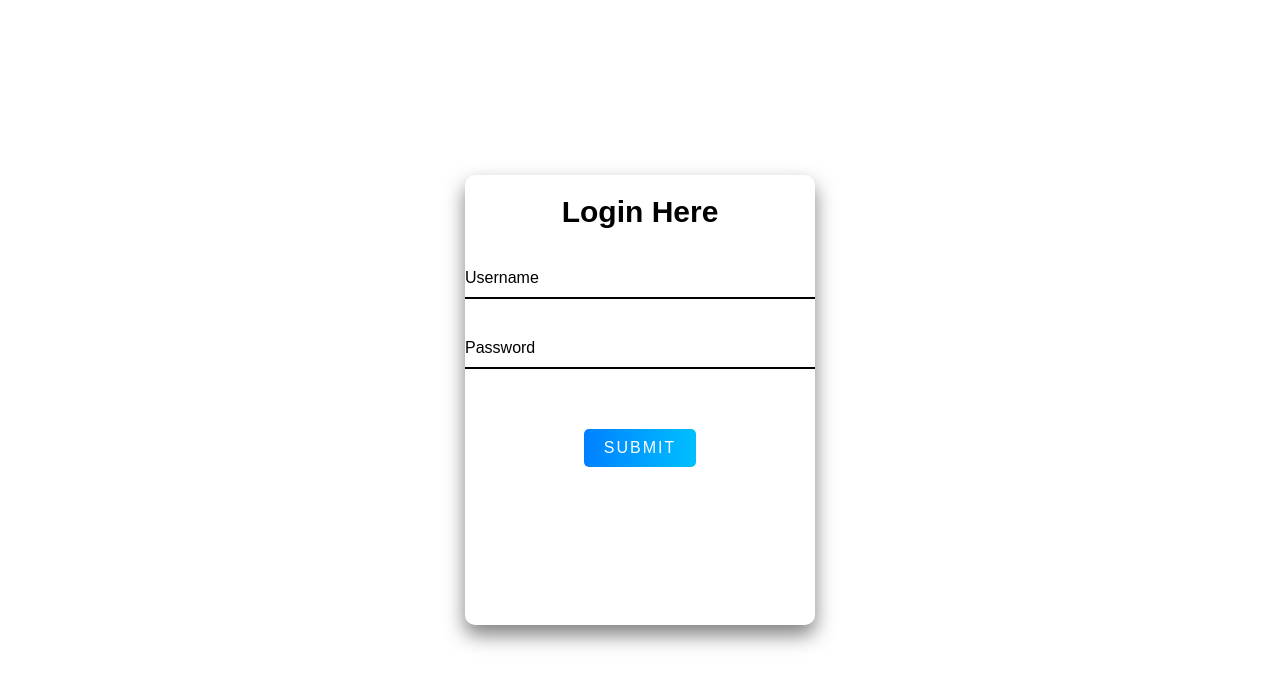
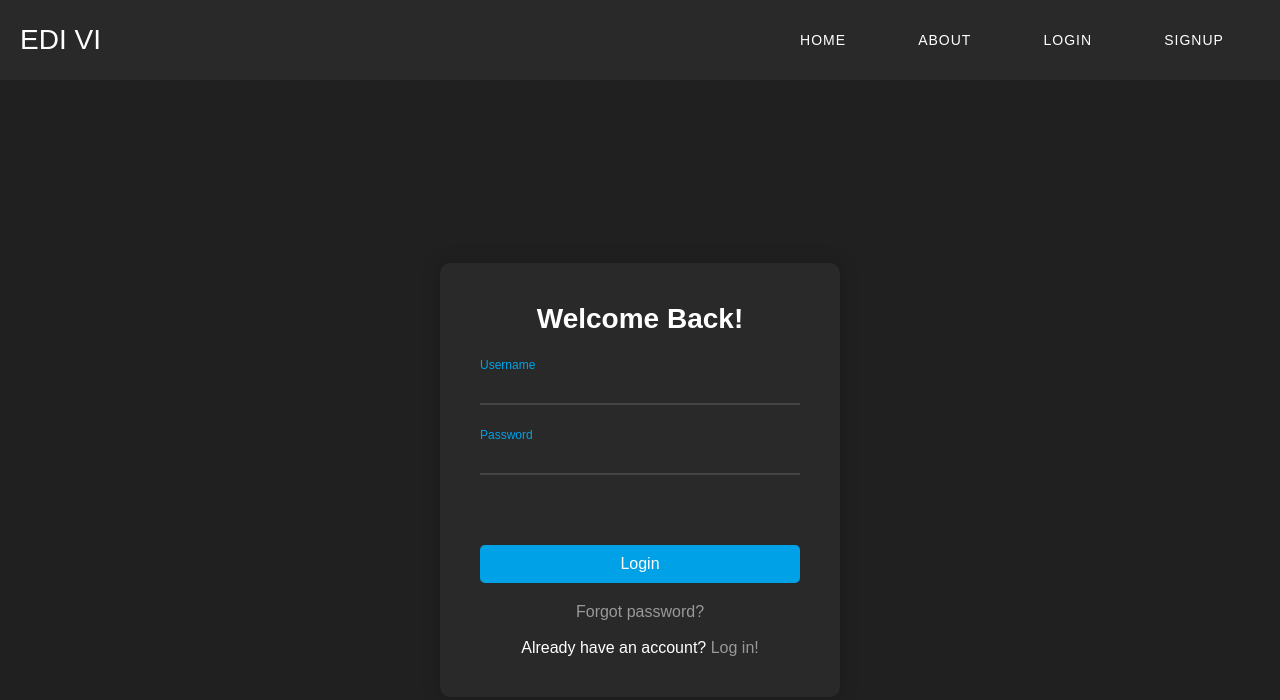
Before and after one commit to shreyas-kapse/password_dapp, a website: page login.html in a window 1280 px wide. Drawn offline with Linux system fonts and the light colour scheme; files that its build step writes are made by us from their sources.

Commit message:
added new ui

```diff
--- a/assets/style.css
+++ b/assets/style.css
@@ -2,96 +2,202 @@
     margin: 0;
     padding: 0;
     box-sizing: border-box;
-    font-family: sans-serif;
 }
 
 body {
-    background: linear-gradient(to bottom right, #0080ff, #00bfff);
+    background: #202020;
+    font-family: 'Montserrat', sans-serif;
+    color: #fff;
+}
+
+.login-container {
+    display: flex;
+    justify-content: center;
+    align-items: center;
+    height: 100vh;
 }
 
 .login-box {
-    width: 350px;
-    height: 450px;
-    background: #fff;
-    color: #000;
-    top: 50%;
-    left: 50%;
-    position: absolute;
-    transform: translate(-50%, -50%);
-    box-shadow: 0 10px 20px rgba(0, 0, 0, .5);
+    width: 400px;
+    background: #292929;
+    padding: 40px;
     border-radius: 10px;
-    text-align: center;
-    overflow: hidden;
+    box-shadow: 0 0 20px rgba(0, 0, 0, 0.2);
 }
 
-.login-box h2 {
-    margin-top: 0;
-    padding-top: 20px;
-    font-size: 30px;
+h1 {
+    text-align: center;
+    margin-bottom: 30px;
+    font-size: 28px;
+    font-weight: 700;
+}
+
+form {
+    display: flex;
+    flex-direction: column;
+}
+
+.input-container {
+    position: relative;
+    margin-bottom: 30px;
+}
+
+input {
+    width: 100%;
+    padding: 10px;
+    border: none;
+    border-bottom: 2px solid #444;
+    font-size: 16px;
+    color: #fff;
+    background: transparent;
+    outline: none;
+    transition: 0.2s ease-in-out;
+}
+
+input:focus {
+    border-bottom: 2px solid #00a1e6;
+}
+
+label {
+    position: absolute;
+    top: 50%;
+    left: 0;
+    transform: translateY(-50%);
+    color: #999;
+    transition: 0.2s ease-in-out;
+    pointer-events: none;
+}
+
+input:focus~label,
+input:not(:placeholder-shown)~label {
+    top: 0;
+    font-size: 12px;
+    color: #00a1e6;
+}
+
+button[type="submit"] {
+    margin-top: 40px;
+    padding: 10px;
+    border: none;
+    border-radius: 5px;
+    background: #00a1e6;
+    color: #fff;
+    font-size: 16px;
+    cursor: pointer;
+    transition: 0.2s ease-in-out;
+}
+
+button[type="submit"]:hover {
+    background: #0094cc;
+}
+
+.forgot-password {
+    margin-top: 20px;
     text-align: center;
 }
 
-.user-box {
-    position: relative;
-    margin: 30px 0;
+a {
+    color: #999;
+    text-decoration: none;
+    transition: 0.2s ease-in-out;
 }
 
-.user-box input {
-    width: 100%;
-    padding: 10px 0;
-    font-size: 16px;
-    color: #000;
-    border: none;
-    border-bottom: 2px solid #000;
-    outline: none;
-    background: transparent;
+a:hover {
+    color: #0094cc;
 }
 
-.user-box label {
-    position: absolute;
-    top: 0;
-    left: 0;
-    padding: 10px 0;
-    font-size: 16px;
-    color: #000;
-    pointer-events: none;
-    transition: .5s;
+::-webkit-input-placeholder {
+    color: #999;
 }
 
-.user-box input:focus~label,
-.user-box input:valid~label {
-    top: -20px;
-    font-size: 12px;
-    color: #00bfff;
+::-moz-placeholder {
+    color: #999;
 }
 
-.login-box a {
-    display: inline-block;
-    margin: 30px 0;
-    position: relative;
-    padding: 10px 20px;
+:-ms-input-placeholder {
+    color: #999;
+}
+
+:-moz-placeholder {
+    color: #999;
+}
+
+.navbar {
+    display: flex;
+    justify-content: space-between;
+    align-items: center;
+    background-color: #292929;
+    height: 80px;
+    padding: 0 20px;
+}
+
+.logo {
+    font-size: 28px;
+}
+
+.logo a {
+    color: #fff;
+    text-decoration: none;
+}
+
+.nav-links {
+    display: flex;
+    justify-content: space-around;
+    width: 40%;
+}
+
+.nav-links li {
+    list-style: none;
+}
+
+.nav-links a {
     color: #fff;
     text-decoration: none;
     text-transform: uppercase;
-    font-size: 16px;
-    letter-spacing: 2px;
-    border-radius: 5px;
-    background: linear-gradient(to right, #0080ff, #00bfff);
-    transition: .5s;
-    overflow: hidden;
+    font-size: 14px;
+    letter-spacing: 1px;
 }
 
-.login-box a:hover {
-    background: #00bfff;
+@media screen and (max-width: 1024px) {
+    .nav-links {
+        width: 60%;
+    }
 }
 
-.login-box a span {
-    position: absolute;
-    display: block;
-    width: 100%;
-    height: 100%;
-    top: 0;
-    left: -100%;
-    padding: 10px 20px;
-    box-sizing: border-box
+@media screen and (max-width: 768px) {
+    body {
+        overflow-x: hidden;
+    }
+
+    .nav-links {
+        position: fixed;
+        height: 100vh;
+        width: 100%;
+        flex-direction: column;
+        justify-content: space-evenly;
+        background-color: #202020;
+        top: 80px;
+        left: -100%;
+        transition: all 0.5s ease;
+    }
+
+    .nav-links li {
+        opacity: 0;
+    }
 }
+
+.nav-active {
+    left: 0;
+}
+
+.line1 {
+    transform: rotate(-45deg) translate(-5px, 6px);
+}
+
+.line2 {
+    opacity: 0;
+}
+
+.line3 {
+    transform: rotate(45deg) translate(-5px, -6px);
+}
--- a/login.html
+++ b/login.html
@@ -1,31 +1,46 @@
 <!DOCTYPE html>
 <html>
+
 <head>
     <meta charset="UTF-8">
     <title>Login Page</title>
     <meta name="viewport" content="width=device-width, initial-scale=1.0">
-    <link rel="stylesheet" href="style.css">
+    <link rel="stylesheet" href="/assets/style.css">
 </head>
+
 <body>
+    <nav class="navbar">
+        <div class="logo">
+            <a href="#">EDI VI</a>
+        </div>
+        <ul class="nav-links">
+            <li><a href="#">Home</a></li>
+            <li><a href="#">About</a></li>
+            <li><a href="#">Login</a></li>
+            <li><a href="#">Signup</a></li>
+        </ul>
+    </nav>
+
+    <div class="login-container">
         <div class="login-box">
-      <h2>Login Here</h2>
+            <h1>Welcome Back!</h1>
             <form>
-        <div class="user-box">
+                <div class="input-container">
                     <input type="text" name="" required="">
-          <label>Username</label>
+                    <label for="">Username</label>
                 </div>
-        <div class="user-box">
+                <div class="input-container">
                     <input type="password" name="" required="">
-          <label>Password</label>
+                    <label for="">Password</label>
                 </div>
-        <a href="#">
-          <span></span>
-          <span></span>
-          <span></span>
-          <span></span>
-          Submit
-        </a>
+                <button type="submit">Login</button>
+                <div class="forgot-password">
+                    <a href="#">Forgot password?</a> <br> <br>
+                    <span>Already have an account? </span><a href="signup.html">Log in!</a>
+                </div>
             </form>
         </div>
+    </div>
 </body>
+
 </html>
```
Also changed, not shown: signup.html (+42 -15 lines). Lines whose indentation alone changed are shown as unchanged.
